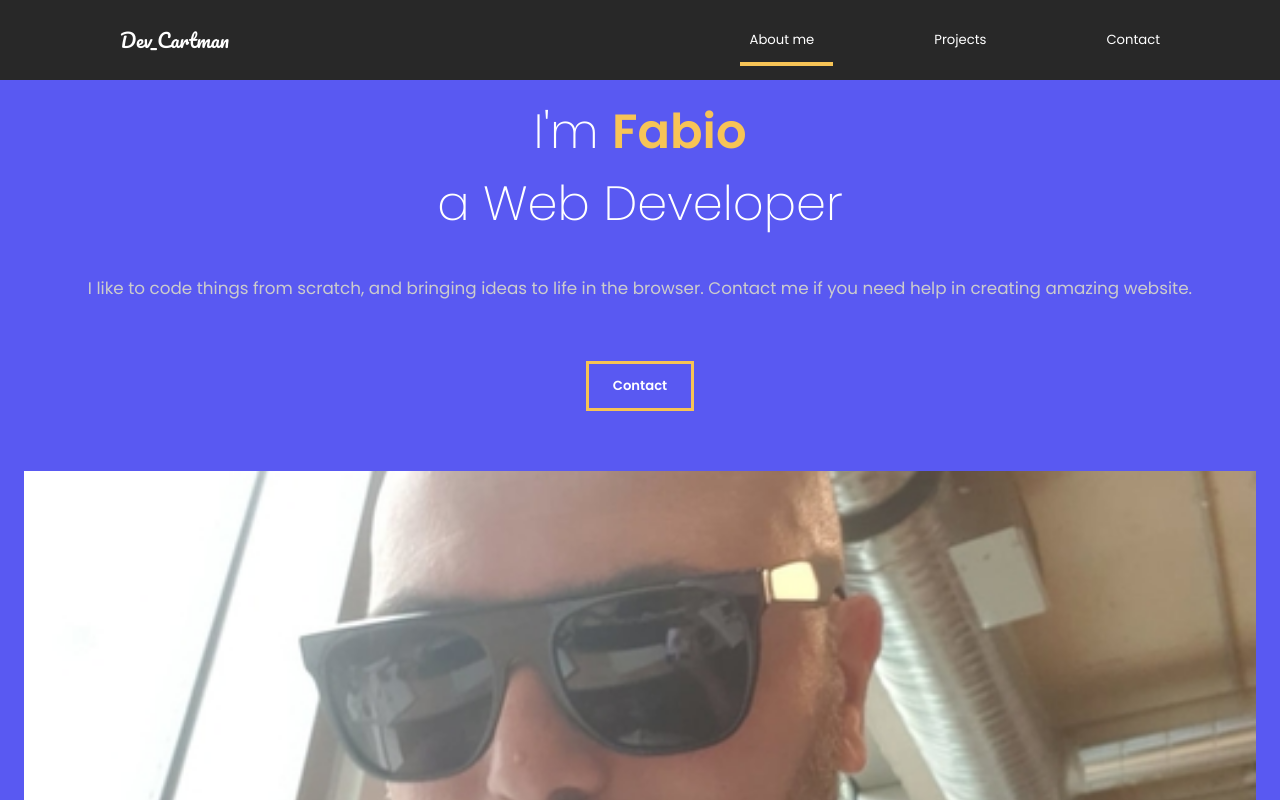
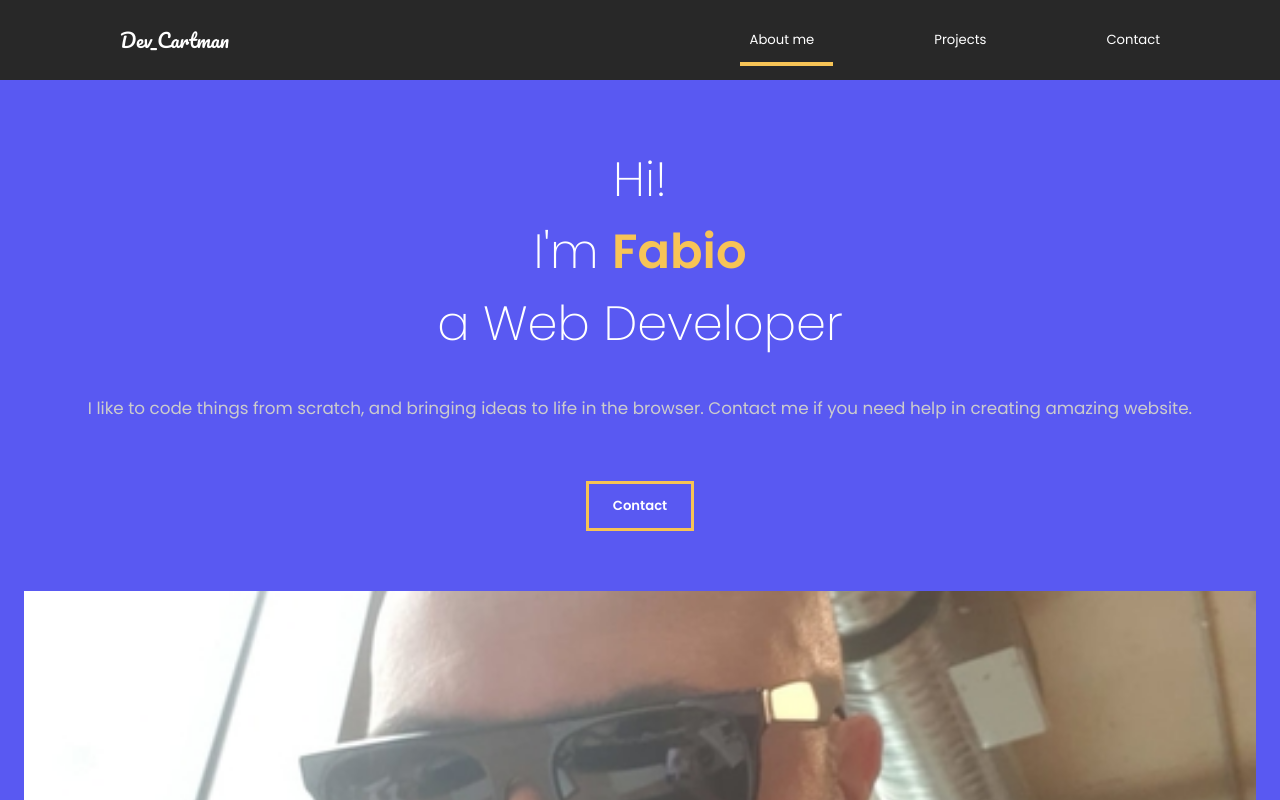
Before and after one commit to cartman1978/myportfolio, a React (Create React App) app: page / in a window 1280 px wide. Shown: the top 800 px of the page. Built offline with nearby package versions, Linux system fonts and the light colour scheme.

Commit message:
styled grid-container

```diff
--- a/src/components/ServicesSection.js
+++ b/src/components/ServicesSection.js
@@ -219,7 +219,7 @@ const ServicesSection = () => {
                         </div>
 
                         <Grid container spacing={2} justify='center'>
-                            <Grid item xs={12} md={6}>
+                            <Grid item xs={12} md={6} >
                                 <List id="grid-container" className={classes.root} style={{ height: '330px' }} >
                                     <ListItem alignItems="center">
                                         <ListItemAvatar>
--- a/src/styles.css
+++ b/src/styles.css
@@ -14,6 +14,19 @@
     }
     #grid-container {
         width: 150px;
+    }
+}
+
+@media (min-width: 1400px) {
+    #grid-container {
+        width: 250px;
+        margin-left: -3rem;
+    }
+}
+
+@media (min-width: 1700px) {
+    #grid-container {
+        width: 250px;
     }
 }
 
--- a/src/styles.js
+++ b/src/styles.js
@@ -10,7 +10,7 @@ export const About = styled(motion.div)`
     color: white;
     @media (max-width: 1300px) {
             display: block;
-            padding: 2rem 2rem;
+            padding: 12rem 2rem;
             text-align: center;
         }
 `;
```
